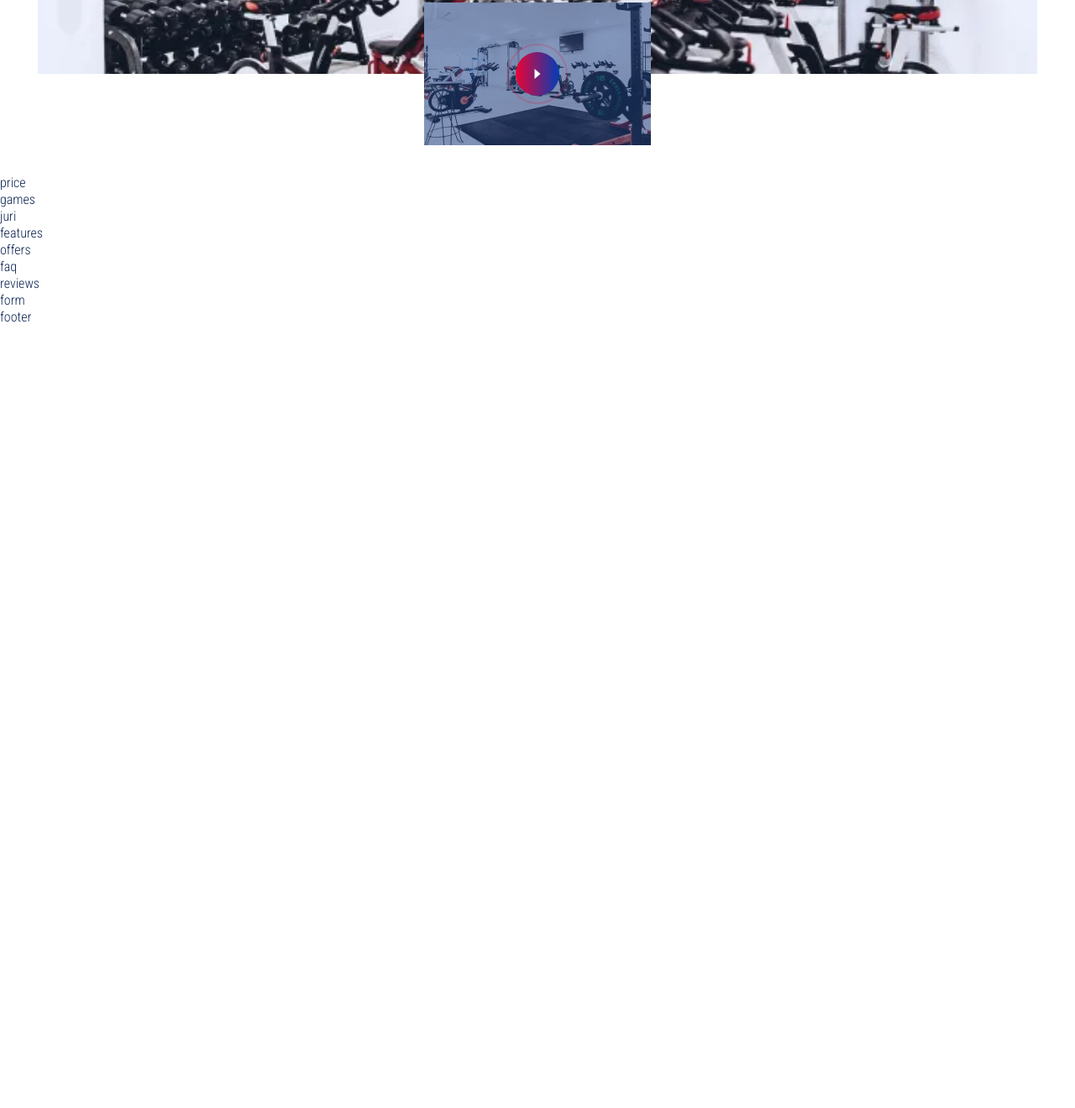
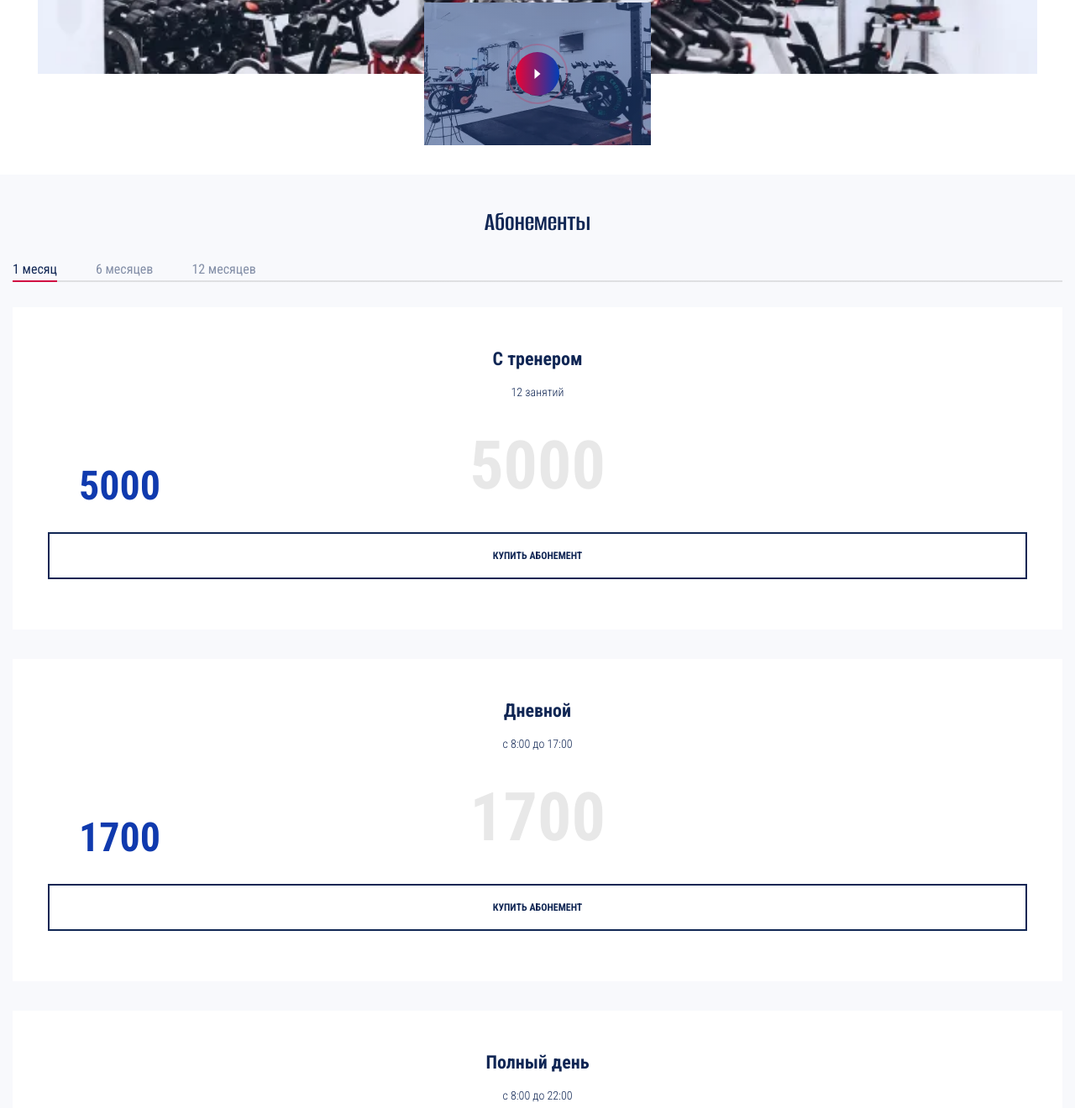
Before and after one commit to hRacc00n/fitness-center, a website built with Vite: page source/index.html in a window 1280 px wide. Shown: the part 1117-2437 px from the top of the page at 84% size. Before the commit the page ends 1505 px from the top, so only its background shows below. Built offline with nearby package versions, Linux system fonts and the light colour scheme.

Commit message:
Верстает мобильный вид блока price

```diff
--- a/source/index.html
+++ b/source/index.html
@@ -66,10 +66,49 @@
       </div>
     </section>
 
+    <section class="price" data-test="price">
 
+      <div class="price__container">
+        <h2 class="price__title">Абонементы</h2>
 
+        <ul class="price__months">
+          <li class="price__month">
+            <button class="price__month-button price__month-button--active" type="button">1 месяц</button>
+          </li>
+          <li class="price__month">
+            <button class="price__month-button" type="button">6 месяцев</button>
+          </li>
+          <li class="price__month">
+            <button class="price__month-button" type="button">12 месяцев</button>
+          </li>
+        </ul>
 
-    <div data-test="price">price</div>
+        <ul class="price__cards">
+          <li class="price__card card-price">
+            <h3 class="card-price__title">С тренером</h3>
+            <p class="card-price__quantity">12 занятий</p>
+            <p class="card-price__price" data-price="5000">5000</p>
+            <button class="card-price__button button button--secondary" type="button">Купить абонемент</button>
+          </li>
+
+          <li class="price__card card-price">
+            <h3 class="card-price__title">Дневной</h3>
+            <p class="card-price__quantity">с 8:00 до 17:00</p>
+            <p class="card-price__price" data-price="1700">1700</p>
+            <button class="card-price__button button button--secondary" type="button">Купить абонемент</button>
+          </li>
+
+          <li class="price__card card-price">
+            <h3 class="card-price__title">Полный день</h3>
+            <p class="card-price__quantity">с 8:00 до 22:00</p>
+            <p class="card-price__price" data-price="2700">2700</p>
+            <button class="card-price__button button button--secondary" type="button">Купить абонемент</button>
+          </li>
+        </ul>
+      </div>
+
+    </section>
+
     <div data-test="games">games</div>
     <div data-test="juri">juri</div>
     <div data-test="features">features</div>
--- a/source/sass/blocks/button.scss
+++ b/source/sass/blocks/button.scss
@@ -32,6 +32,33 @@
     border: 2px solid $base-white;
   }
 
+  &--secondary {
+    width: 100%;
+    padding: 25px 20px;
+    border-color: $base-color;
+    color: $base-color;
+
+    @include animation;
+
+    &:hover {
+      box-sizing: border-box;
+      padding: 27px 20px;
+      color: $base-white;
+      background: linear-gradient(90deg, #ed0233 0%, #003eb7 100%);
+      border: none;
+
+      @include animation;
+    }
+
+    &:focus-visible {
+      background: linear-gradient(130deg, rgba(237, 2, 51, 0.8) 0%, rgba(0, 62, 183, 0.8) 100%);
+    }
+
+    &:active {
+      color: rgba(255, 255, 255, 0.8);
+    }
+  }
+
   @media ($tablet) {
     padding: 20px;
   }
--- /dev/null
+++ b/source/sass/blocks/card-price.scss
@@ -0,0 +1,61 @@
+.card-price {
+  padding: 51px 42px 49px;
+  background-color: $base-white;
+}
+
+.card-price__title {
+  margin: 0;
+  margin-bottom: 18px;
+  font-size: 22px;
+  font-weight: 700;
+  line-height: 1;
+  text-align: center;
+}
+
+.card-price__quantity {
+  margin: 0;
+  margin-bottom: 64px;
+  font-size: 14px;
+  font-weight: 300;
+  line-height: 1.57;
+  text-align: center;
+}
+
+.card-price__price {
+  z-index: 2;
+  position: relative;
+  margin: 0;
+  margin-bottom: 19px;
+  padding: 0 71px 0 37px;
+  font-size: 48px;
+  font-weight: 700;
+  line-height: 1.5;
+  color: $price;
+
+  &::before {
+    content: attr(data-price);
+    position: absolute;
+    bottom: 0;
+    left: 50%;
+    width: 206px;
+    height: 120px;
+    font-size: 80px;
+    font-weight: 700;
+    line-height: 1.5;
+    color: $price-shadow;
+    text-align: center;
+    translate: -50% 0;
+    z-index: -1;
+  }
+
+  &::after {
+    content: "";
+    position: absolute;
+    top: 50%;
+    right: 37px;
+    width: 24px;
+    height: 33px;
+    background-image: url("/__spritemap#sprite-rub-view");
+    translate: 0 -50%;
+  }
+}
--- /dev/null
+++ b/source/sass/blocks/price.scss
@@ -0,0 +1,57 @@
+.price {
+  background-color: $primary-bg;
+}
+
+.price__container {
+  padding: 41px 15px 39px;
+}
+
+.price__title {
+  margin: 0;
+  margin-bottom: 30px;
+  font-family: $secondary-font;
+  font-size: 32px;
+  font-weight: 600;
+  line-height: 1;
+  text-align: center;
+}
+
+.price__months {
+  @include list-resseting;
+
+  display: flex;
+  gap: 46px;
+  background: linear-gradient(to top, rgba(120, 120, 120, 0.2) 0, rgba(120, 120, 120, 0.2) 2px, transparent 2px);
+}
+
+.price__month-button {
+  padding: 0;
+  padding-bottom: 5px;
+  font-family: $primary-font;
+  font-size: 16px;
+  font-weight: 400;
+  line-height: 1;
+  color: $light;
+  background-color: transparent;
+  border: none;
+  cursor: pointer;
+
+  &--active {
+    color: #102654;
+    border-bottom: 2px solid #d10a42;
+  }
+}
+
+.price__cards {
+  @include list-resseting;
+
+  display: flex;
+  padding-top: 30px;
+  flex-direction: column;
+  gap: 35px;
+}
+
+.price__card {
+  width: 100%;
+  min-height: 384px;
+}
--- a/source/sass/common/mixin.scss
+++ b/source/sass/common/mixin.scss
@@ -1,3 +1,9 @@
-@mixin animation($anim: all) {
-  transition: $anim 0.3s ease 0s;
+@mixin animation() {
+  transition: color 0.3s ease 0s, background-color 0.3s ease 0s, opacity 0.3s ease 0s;
 }
+
+@mixin list-resseting {
+  margin: 0;
+  padding: 0;
+  list-style-type: none;
+}
--- a/source/sass/common/variables.scss
+++ b/source/sass/common/variables.scss
@@ -5,6 +5,7 @@ $primary-font: "Roboto Condensed", "Arial", sans-serif;
 $secondary-font: "Alumni Sans", "Arial", sans-serif;
 
 /* цвета */
+$base-color: #102654;
 $divider: #74819c;
 $play-btn: #ed0233;
 $light: rgba(16, 38, 84, 0.5);
--- a/source/sass/style.scss
+++ b/source/sass/style.scss
@@ -11,6 +11,8 @@
 @import "./blocks/button";
 @import "./blocks/hero";
 @import "./blocks/about";
+@import "./blocks/price";
+@import "./blocks/card-price";
 
 // Vendor
 // ---------------------------------
```
Also changed, not shown: source/img/sprite/logotest.svg (deleted), source/img/sprite/rub.svg (added).
